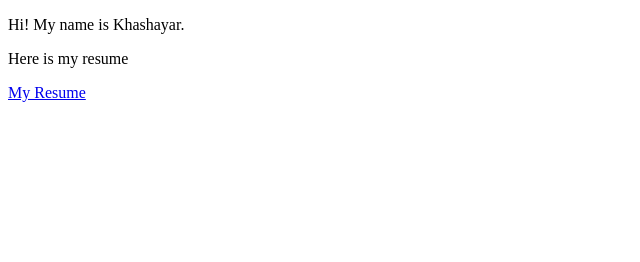
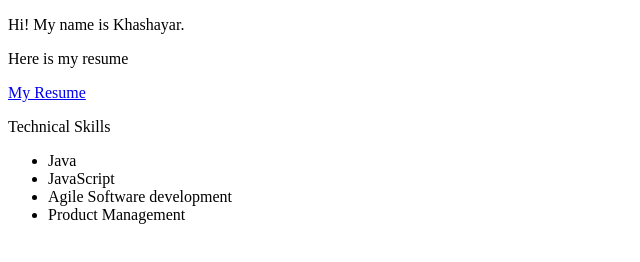
Before and after one commit to Kha6Shafiei/Kha6Shafiei.github.io, a plain HTML site: page index.html in a window 1280 px wide. Shown: the whole page, without its empty margins (0-640 px from the left). Drawn offline with Linux system fonts and the light colour scheme.

Commit message:
Add files via upload

```diff
--- a/index.html
+++ b/index.html
@@ -6,9 +6,14 @@
 <body>
 	<p>Hi! My name is Khashayar.</p>
 	<p>Here is my resume</p>
-	<a href="Khash-sShafiei-Resume.pdf">My Resume</a>
-
-
+	<a href="https://www.dropbox.com/s/oox90uv0m2yjtk1/%20Khash-Shafiei-Resume.pdf?dl=0">My Resume</a>
+	<p>Technical Skills</p>
+	<ul>
+		<li>Java</li>
+		<li>JavaScript</li>
+		<li>Agile Software development</li>
+		<li>Product Management</li>
+	</ul>
 
 </body>
 </html>
```
